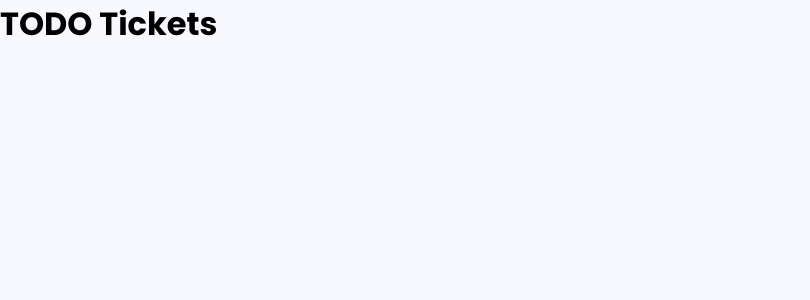
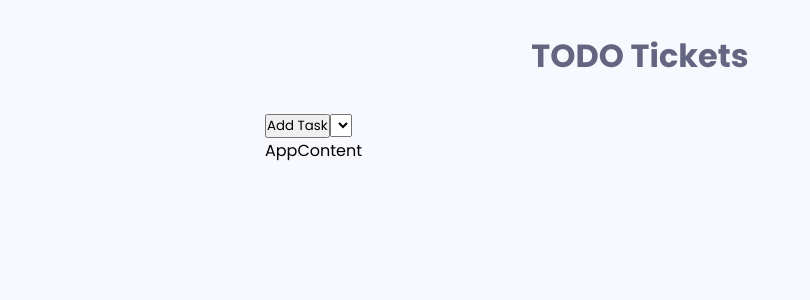
Before and after one commit to adelaw22/react-todo-reduxtoolkit, a React (Vite) app: page / in a window 1280 px wide. Shown: the top 300 px of the page, without its empty margins (0-810 px from the left). Built offline with nearby package versions, Linux system fonts and the light colour scheme.

Commit message:
update on btn & font

```diff
--- a/package.json
+++ b/package.json
@@ -12,9 +12,11 @@
     "@fontsource/poppins": "^4.5.10",
     "@reduxjs/toolkit": "^1.9.2",
     "date-fns": "^2.29.3",
+    "framer-motion": "^10.0.0",
     "react": "^18.2.0",
     "react-dom": "^18.2.0",
     "react-hot-toast": "^2.4.0",
+    "react-icons": "^4.7.1",
     "react-redux": "^8.0.5",
     "sass": "^1.58.3"
   },
--- a/src/App.css
+++ /dev/null
@@ -1,4 +0,0 @@
-.App{
-  display:flex;
-  justify-content:center
-}
--- a/src/App.jsx
+++ b/src/App.jsx
@@ -1,11 +1,21 @@
 import { Toaster } from 'react-hot-toast'
-import './App.css'
+import PageTtile from './componets/PageTtile'
+import AppHeader from './componets/AppHeader'
+import AppContent from './componets/AppContent'
+import styles from './styles/modules/app.module.scss'
 
 function App() {
   return (
     <>
-      <h1>TODO Tickets</h1>
-      <Toaster position="top-right" />
+      <div className="container">
+        <PageTtile>TODO Tickets</PageTtile>
+        <div className={styles.app__wrapper}>
+          <AppHeader/>
+          <AppContent/>
+        </div>
+      </div>
+       <Toaster position="top-right" />
+
     </>
   )
 }
--- /dev/null
+++ b/src/componets/AppContent.jsx
@@ -0,0 +1,9 @@
+import React from 'react'
+
+const AppContent = () => {
+  return (
+    <div>AppContent</div>
+  )
+}
+
+export default AppContent
--- /dev/null
+++ b/src/componets/AppHeader.jsx
@@ -0,0 +1,13 @@
+import React from 'react'
+import CustomBtn, {SelectBtn} from '../componets/CustomBtn'
+
+const AppHeader = () => {
+  return (
+    <>
+    <CustomBtn variant='primary'>Add Task</CustomBtn>
+    <SelectBtn>sldkjs</SelectBtn>
+    </>
+  )
+}
+
+export default AppHeader
--- a/src/componets/CustomBtn.jsx
+++ b/src/componets/CustomBtn.jsx
@@ -24,12 +24,12 @@ const CustomBtn = ({ type, variant = 'primary', children, ...rest }) => {
 
 export function SelectBtn({ children, id, ...rest }) {
   return (
-    <button
+    <select
       className={getClasses([styles.button, styles.button__select])}
       {...rest}
     >
       {children}
-    </button>
+    </select>
   )
 }
 
--- a/src/componets/PageTtile.jsx
+++ b/src/componets/PageTtile.jsx
@@ -3,7 +3,7 @@ import styles from '../styles/modules/title.module.scss'
 
 const PageTtile = ({ children, ...rest }) => {
   return (
-    <p style={styles.title} {...rest}>
+    <p className={styles.title} {...rest}>
       {children}
     </p>
   )
--- /dev/null
+++ b/src/styles/_mixins.scss
@@ -0,0 +1,5 @@
+@mixin smallDeviceSize {
+  @media only screen and (max-width: 768px) {
+    @content;
+  }
+}
--- /dev/null
+++ b/src/styles/modules/app.module.scss
@@ -0,0 +1,34 @@
+@import '../mixins';
+
+.app__wrapper {
+  max-width: 750px;
+  width: 100%;
+  margin: 0 auto;
+}
+.appHeader {
+  display: flex;
+  align-items: center;
+  justify-content: space-between;
+  height: 60px;
+}
+.content__wrapper {
+  background-color: var(--bg-2);
+  padding: 2rem;
+  border-radius: 12px;
+  @include smallDeviceSize {
+    padding: 1.5rem;
+  }
+}
+.emptyText {
+  // display: inline-block;
+  font-size: 1.6rem;
+  font-weight: 500;
+  color: var(--black-2);
+  text-align: center;
+  margin: 0 auto;
+  padding: 0.5rem 1rem;
+  border-radius: 8px;
+  background-color: var(--gray-2);
+  width: max-content;
+  height: auto;
+}
--- a/src/styles/modules/title.module.scss
+++ b/src/styles/modules/title.module.scss
@@ -0,0 +1,9 @@
+@import '../mixins';
+
+.title{
+    font-size: 2rem;
+    color: var(--black-1);
+    text-align: center;
+    font-weight:700;
+    padding-block:2rem;
+}
```
Also changed, not shown: src/componets/CustomModal.jsx (added, +17 -0 lines), 1 other file (tests, documents, lock files or other folders).
